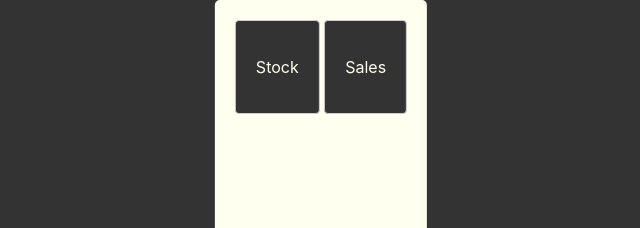
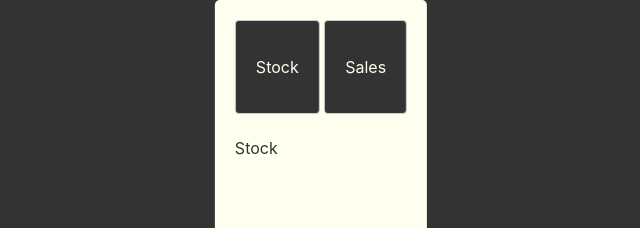
Before and after one commit to sebastiancorry/99bottles, a Svelte app: page / in a window 1280 px wide. Shown: the top 228 px of the page, without its empty margins (319-959 px from the left). Built offline with nearby package versions, Linux system fonts and the light colour scheme.

Commit message:
State-based menu if/else with error handling.

```diff
--- a/src/App.svelte
+++ b/src/App.svelte
@@ -20,6 +20,14 @@
     <Button on:click={setSales}>
         <p>Sales</p>
     </Button>
+
+    {#if state === 'stock'}
+        <p>Stock</p>
+    {:else if state === 'sales'}
+        <p>Sales</p>
+    {:else}
+        <p>ERROR: Unknown state</p>
+    {/if}
 </div>
 
 <style>
```
